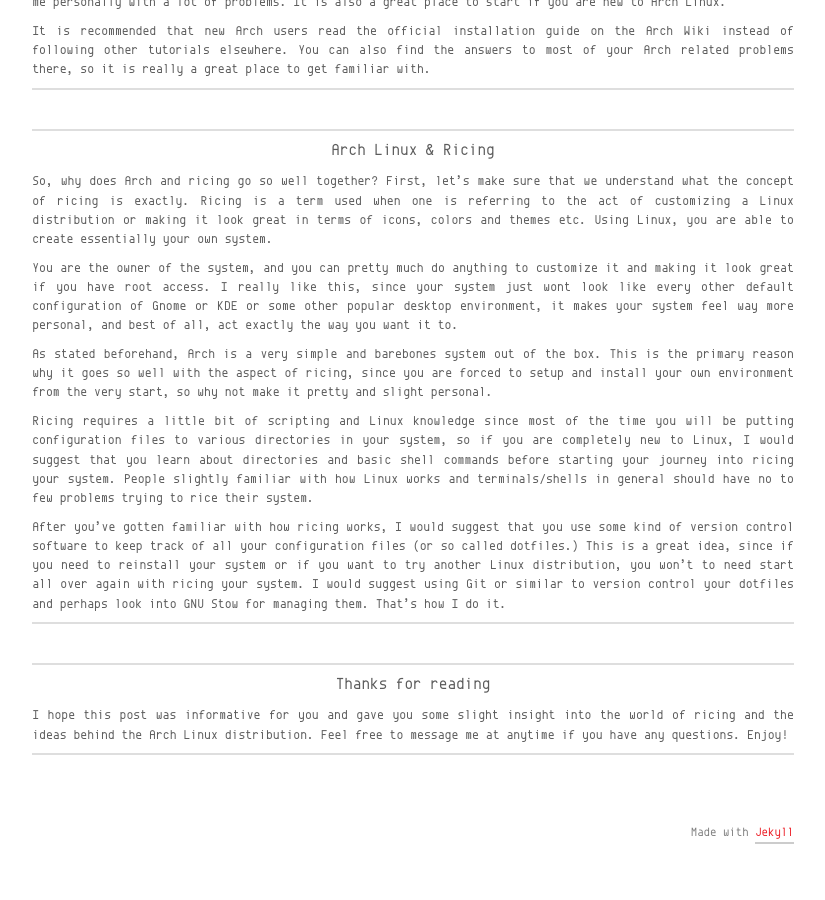
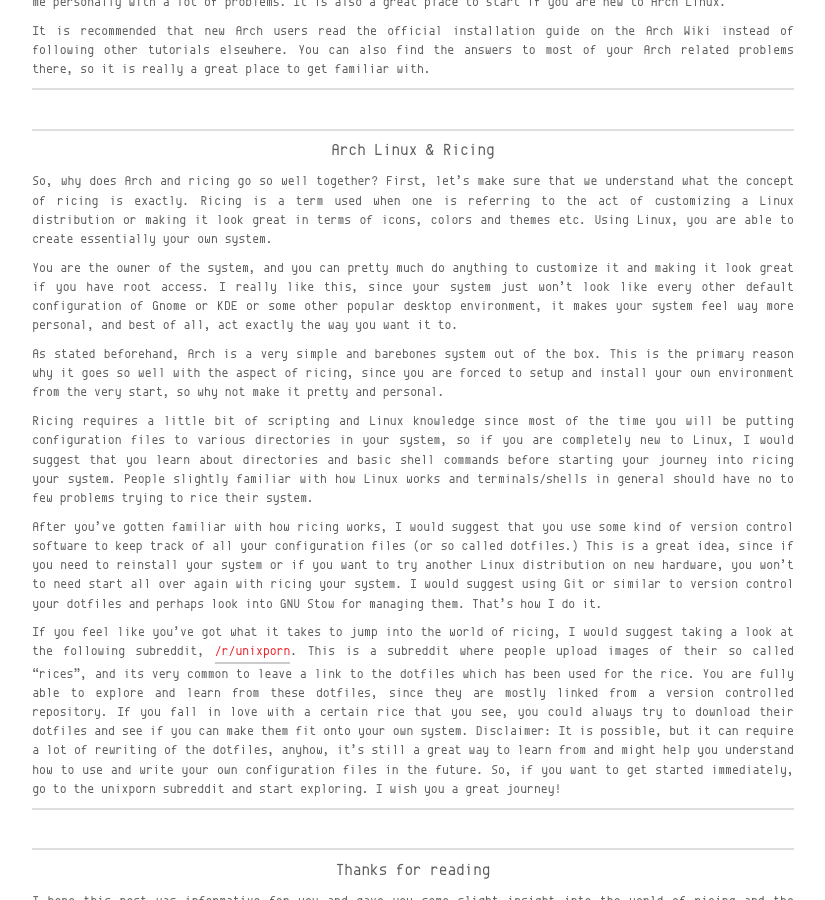
Before and after one commit to InAbsencia/inabsentia.io, a Jekyll site: the page built from src/_posts/2017-01-03-Archlinux-And-The-Aspect-Of-Ricing.markdown, in a window 1280 px wide and 900 px high, scrolled down 1350 px. Shown: the whole window, without its empty margins (227-1052 px from the left). Built offline with Jekyll 4.4.1, drawn with Linux system fonts in a browser that asks for light colours; before the commit the page ends 2213 px from its top, so only the background shows below that.

Commit message:
Revised Arch Linux post.

```diff
--- a/src/_posts/2017-01-03-Archlinux-And-The-Aspect-Of-Ricing.markdown
+++ b/src/_posts/2017-01-03-Archlinux-And-The-Aspect-Of-Ricing.markdown
@@ -73,12 +73,12 @@ Using Linux, you are able to create essentially your own system.
 {: style="text-align: justify;"}
 
 You are the owner of the system, and you can pretty much do anything to customize it and making it look great if you have root access.
-I really like this, since your system just wont look like every other default configuration of Gnome or KDE or some other popular desktop environment,
+I really like this, since your system just won't look like every other default configuration of Gnome or KDE or some other popular desktop environment,
 it makes your system feel way more personal, and best of all, act exactly the way you want it to.
 {: style="text-align: justify;"}
 
 As stated beforehand, Arch is a very simple and barebones system out of the box. This is the primary reason why it goes so well with the aspect of ricing,
-since you are forced to setup and install your own environment from the very start, so why not make it pretty and slight personal.
+since you are forced to setup and install your own environment from the very start, so why not make it pretty and personal.
 {: style="text-align: justify;"}
 
 Ricing requires a little bit of scripting and Linux knowledge since most of the time you will be putting configuration files to various directories in your system,
@@ -87,9 +87,15 @@ People slightly familiar with how Linux works and terminals/shells in general sh
 {: style="text-align: justify;"}
 
 After you've gotten familiar with how ricing works, I would suggest that you use some kind of version control software to keep track of all your configuration files
-(or so called dotfiles.) This is a great idea, since if you need to reinstall your system or if you want to try another Linux distribution,
+(or so called dotfiles.) This is a great idea, since if you need to reinstall your system or if you want to try another Linux distribution on new hardware,
 you won't to need start all over again with ricing your system. I would suggest using Git or similar to version control your dotfiles and perhaps
 look into GNU Stow for managing them. That's how I do it.
+{: style="text-align: justify;"}
+
+If you feel like you've got what it takes to jump into the world of ricing, I would suggest taking a look at the following subreddit, <a href="https://reddit.com/r/unixporn">/r/unixporn</a>. This is a subreddit where people upload images of their so called "rices", and its very common to leave a link to the dotfiles which has been used for the rice. You are fully able to explore and learn from these dotfiles, since they are mostly linked from a version controlled repository. If you fall in love with a
+certain rice that you see, you could always try to download their dotfiles and see if you can make them fit onto your own system. Disclaimer: It is possible, but it can
+require a lot of rewriting of the dotfiles, anyhow, it's still a great way to learn from and might help you understand how to use and write your own configuration
+files in the future. So, if you want to get started immediately, go to the unixporn subreddit and start exploring. I wish you a great journey!
 {: style="text-align: justify;"}
 <hr>
 <br>
```
